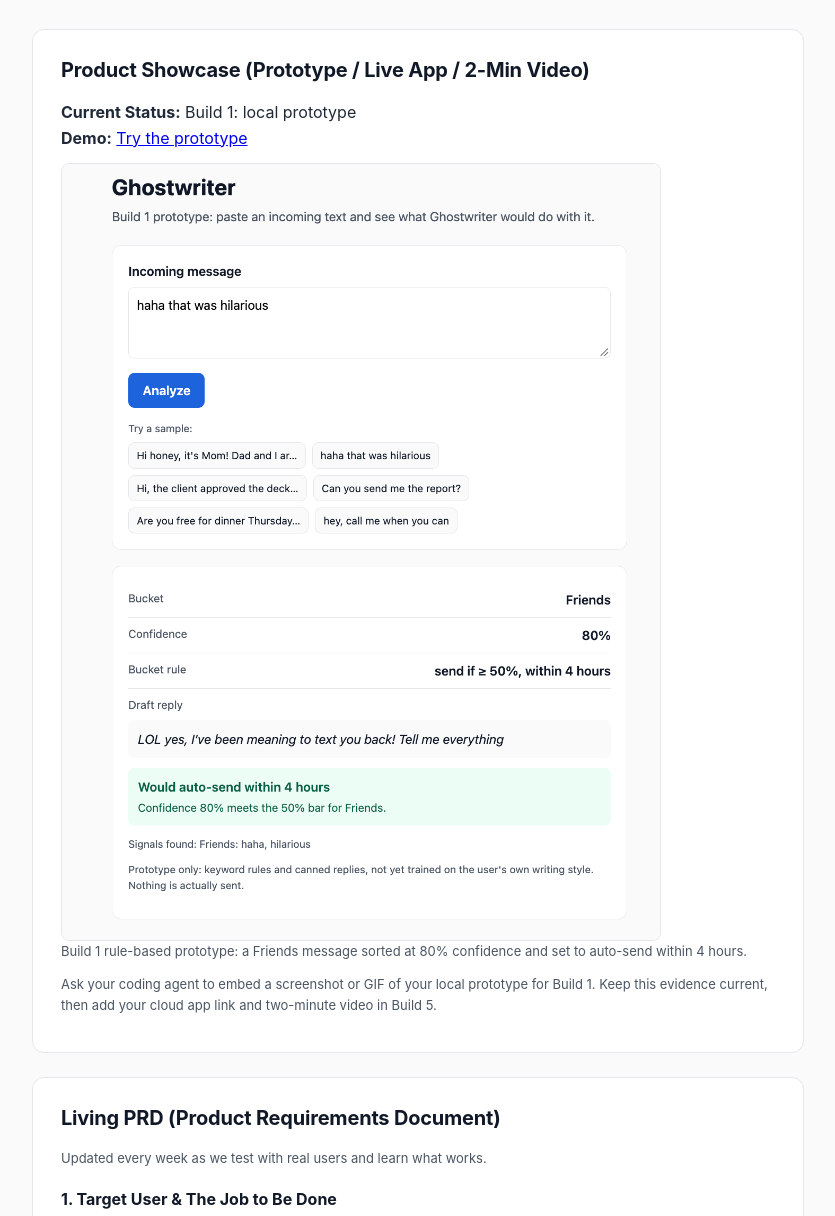
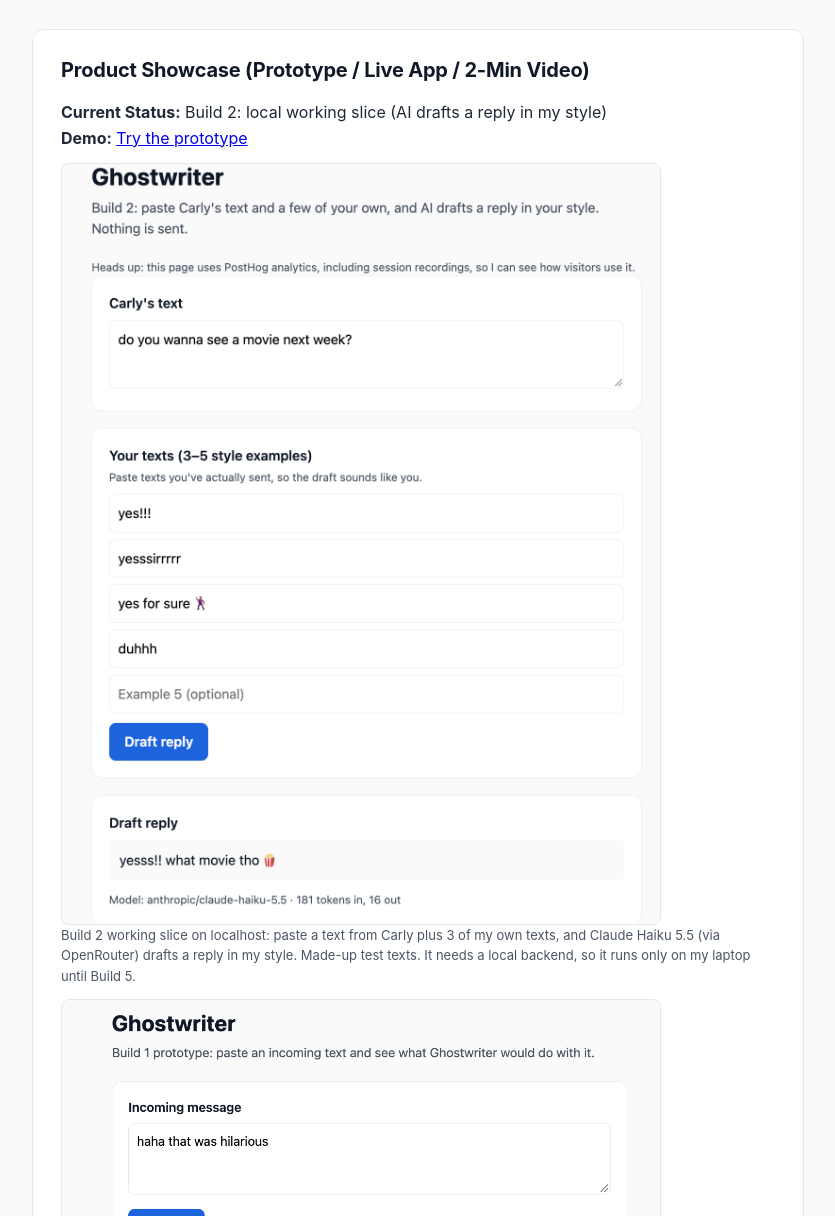
Before and after one commit to building-with-ai-f26/tms556-sandbox, a plain HTML site: page docs/index.html in a window 1280 px wide. Shown: the part 334-1550 px from the top of the page, without its empty margins (222-1057 px from the left). Drawn offline with Linux system fonts and the light colour scheme.

Commit message:
Product Page: Build 2 screenshot and status, remove leftover template line

```diff
--- a/docs/index.html
+++ b/docs/index.html
@@ -163,18 +163,21 @@
     <section id="live-demo">
       <h2>Product Showcase (Prototype / Live App / 2-Min Video)</h2>
       <p>
-        <strong>Current Status:</strong> Build 1: local prototype<br />
+        <strong>Current Status:</strong> Build 2: local working slice (AI drafts a reply in my style)<br />
         <strong>Demo:</strong> <a href="prototype/">Try the prototype</a>
       </p>
+      <figure style="margin: 0 0 12px;">
+        <img src="images/build2-working-slice.png"
+             alt="Ghostwriter Build 2 working slice on localhost: a pasted text from Carly and 3 of my own texts, with a reply drafted in my style by Claude Haiku 5.5"
+             style="display: block; width: 100%; max-width: 600px; height: auto; border: 1px solid var(--border); border-radius: 8px;" />
+        <figcaption class="meta">Build 2 working slice on localhost: paste a text from Carly plus 3 of my own texts, and Claude Haiku 5.5 (via OpenRouter) drafts a reply in my style. Made-up test texts. It needs a local backend, so it runs only on my laptop until Build 5.</figcaption>
+      </figure>
       <figure style="margin: 0 0 12px;">
         <img src="images/prototype-build1.png"
              alt="Ghostwriter prototype: the message 'haha that was hilarious' sorted as Friends at 80% confidence, set to auto-send within 4 hours"
              style="display: block; width: 100%; max-width: 600px; height: auto; border: 1px solid var(--border); border-radius: 8px;" />
         <figcaption class="meta">Build 1 rule-based prototype: a Friends message sorted at 80% confidence and set to auto-send within 4 hours.</figcaption>
       </figure>
-      <p class="meta">
-        Ask your coding agent to embed a screenshot or GIF of your local prototype for Build 1. Keep this evidence current, then add your cloud app link and two-minute video in Build 5.
-      </p>
     </section>
 
     <!-- LIVING PRD (Updated every week!) -->
```
Also changed, not shown: docs/images/build2-working-slice.png (added).
